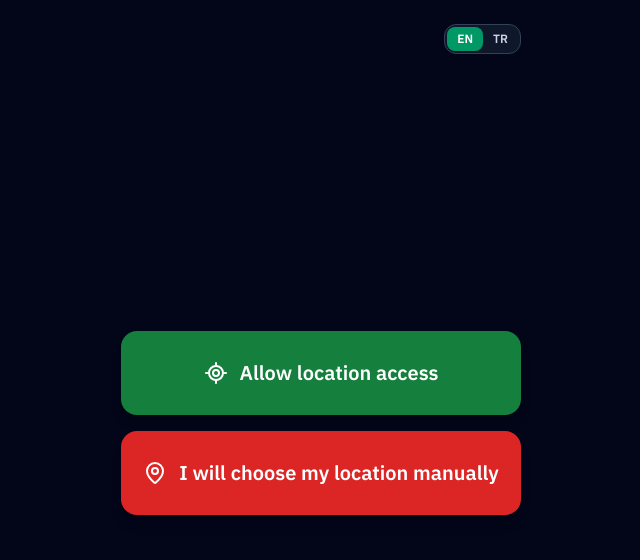
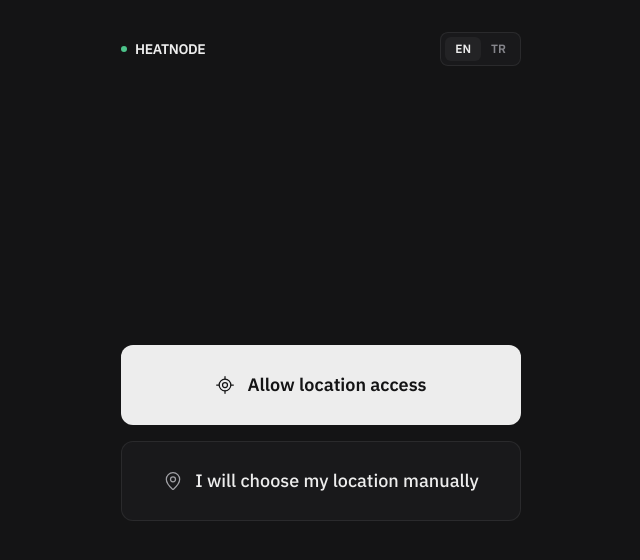
Before and after one commit to yunusemre-celik/headnode_cop31, a React (Vite) app in the folder frontend/: page / in a window 1280 px wide. Shown: the top 560 px of the page, without its empty margins (319-959 px from the left). Built offline with nearby package versions, Linux system fonts and the light colour scheme; no server answers.

Commit message:
feat(ui): citizen flow graphite redesign (Task 2)

```diff
--- a/frontend/src/App.jsx
+++ b/frontend/src/App.jsx
@@ -141,7 +141,7 @@ export default function App({ initialScreen = "S01", initialRoute }) {
     return (
       <div
         dir={isRtl ? "rtl" : "ltr"}
-        className="min-h-dvh bg-slate-950 text-slate-100"
+        className="min-h-dvh bg-[#141415] text-[#ededed]"
       >
         <DemoAuthorityPanel
           t={t}
@@ -163,7 +163,7 @@ export default function App({ initialScreen = "S01", initialRoute }) {
   return (
     <main
       dir={isRtl ? "rtl" : "ltr"}
-      className="min-h-dvh bg-slate-950 text-slate-100"
+      className="min-h-dvh bg-[#141415] text-[#ededed]"
     >
       {activeScreen === "S01" && (
         <S01LocationStart
--- a/frontend/src/components/BackButton.jsx
+++ b/frontend/src/components/BackButton.jsx
@@ -5,11 +5,10 @@ export default function BackButton({ label, onClick, isRtl = false }) {
     <button
       type="button"
       onClick={onClick}
-      style={{ backgroundColor: "#4B5563" }}
-      className="w-full min-h-[56px] px-5 py-3.5 rounded-2xl text-white font-semibold text-base sm:text-lg flex items-center justify-center gap-3 shadow-md active:scale-[0.99] transition-transform cursor-pointer whitespace-normal break-words text-center"
+      className="w-full bg-[#232325] hover:bg-[#2c2c2f] border border-[#ededed]/[0.08] text-[#ededed] rounded-xl min-h-14 px-4 py-3 font-medium text-base flex items-center justify-center gap-2.5 active:scale-[0.98] unslop-transition cursor-pointer whitespace-normal break-words text-center"
     >
       <ArrowLeft
-        className={`w-5 h-5 shrink-0 ${isRtl ? "rotate-180" : ""}`}
+        className={`w-[18px] h-[18px] shrink-0 stroke-[1.5] ${isRtl ? "rotate-180" : ""}`}
         aria-hidden="true"
       />
       <span>{label}</span>
--- a/frontend/src/components/S01LocationStart.jsx
+++ b/frontend/src/components/S01LocationStart.jsx
@@ -52,22 +52,31 @@ export default function S01LocationStart({
   }
 
   return (
-    <div className="flex flex-col justify-center min-h-dvh p-4 sm:p-6 max-w-md mx-auto gap-4">
-      {onChangeLang && (
-        <div className="flex justify-end">
+    <div className="flex flex-col justify-between min-h-dvh p-4 sm:p-6 max-w-md mx-auto gap-4">
+      <header className="flex items-center justify-between py-2">
+        <div className="flex items-center gap-2">
+          <span
+            className="w-1.5 h-1.5 rounded-full bg-[#4cc38a] shrink-0"
+            aria-hidden="true"
+          />
+          <span className="font-semibold text-sm text-[#ededed] tracking-tight">
+            HEATNODE
+          </span>
+        </div>
+        {onChangeLang && (
           <div
             role="group"
             aria-label="Language"
-            className="inline-flex rounded-xl bg-slate-900 border border-slate-700 p-0.5 text-xs font-semibold"
+            className="inline-flex rounded-lg bg-[#19191b] border border-[#ededed]/[0.08] p-1 text-xs font-semibold"
           >
             <button
               type="button"
               onClick={() => onChangeLang("en")}
               aria-pressed={lang === "en"}
-              className={`px-2.5 py-1 rounded-lg cursor-pointer transition-colors ${
+              className={`px-2.5 py-1 rounded-md cursor-pointer unslop-transition ${
                 lang === "en"
-                  ? "bg-emerald-600 text-white"
-                  : "text-slate-300 hover:text-white"
+                  ? "bg-[#232325] text-[#ededed]"
+                  : "text-[#85858b] hover:text-[#ededed]"
               }`}
             >
               EN
@@ -76,43 +85,42 @@ export default function S01LocationStart({
               type="button"
               onClick={() => onChangeLang("tr")}
               aria-pressed={lang === "tr"}
-              className={`px-2.5 py-1 rounded-lg cursor-pointer transition-colors ${
+              className={`px-2.5 py-1 rounded-md cursor-pointer unslop-transition ${
                 lang === "tr"
-                  ? "bg-emerald-600 text-white"
-                  : "text-slate-300 hover:text-white"
+                  ? "bg-[#232325] text-[#ededed]"
+                  : "text-[#85858b] hover:text-[#ededed]"
               }`}
             >
               TR
             </button>
           </div>
-        </div>
-      )}
+        )}
+      </header>
+
       <div className="flex-1 flex flex-col justify-center gap-4">
         <button
           type="button"
           onClick={handleAllowLocation}
           disabled={locating}
-          style={{ backgroundColor: "#15803D" }}
-          className="w-full min-h-[84px] px-5 py-5 rounded-2xl text-white font-bold text-lg sm:text-xl flex items-center justify-center gap-3 shadow-lg active:scale-[0.99] transition-transform cursor-pointer disabled:opacity-70 whitespace-normal break-words text-center"
+          className="w-full bg-[#ededed] hover:bg-white text-[#141415] rounded-xl min-h-20 px-5 py-4 font-semibold text-base sm:text-lg flex items-center justify-center gap-3 active:scale-[0.98] unslop-transition cursor-pointer disabled:opacity-50 whitespace-normal break-words text-center"
         >
-          <LocateFixed className="w-6 h-6 shrink-0" aria-hidden="true" />
+          <LocateFixed className="w-5 h-5 shrink-0 stroke-[1.5]" aria-hidden="true" />
           <span>{locating ? t.s01_locating : t.s01_allow_location}</span>
         </button>
 
         <button
           type="button"
           onClick={onManualSelect}
-          style={{ backgroundColor: "#DC2626" }}
-          className="w-full min-h-[84px] px-5 py-5 rounded-2xl text-white font-bold text-lg sm:text-xl flex items-center justify-center gap-3 shadow-lg active:scale-[0.99] transition-transform cursor-pointer whitespace-normal break-words text-center"
+          className="w-full bg-[#19191b] hover:bg-[#232325] border border-[#ededed]/[0.08] hover:border-[#ededed]/[0.14] text-[#ededed] rounded-xl min-h-20 px-5 py-4 font-medium text-base sm:text-lg flex items-center justify-center gap-3 active:scale-[0.98] unslop-transition cursor-pointer whitespace-normal break-words text-center"
         >
-          <MapPin className="w-6 h-6 shrink-0" aria-hidden="true" />
+          <MapPin className="w-5 h-5 shrink-0 stroke-[1.5] text-[#a1a1a6]" aria-hidden="true" />
           <span>{t.s01_manual_location}</span>
         </button>
 
         {error && (
           <p
             role="alert"
-            className="text-red-300 bg-red-950/60 border border-red-800 rounded-xl px-4 py-3 text-sm sm:text-base text-center"
+            className="bg-[#dc2626]/10 border border-[#dc2626]/30 text-[#fca5a5] rounded-xl px-4 py-3 text-sm text-center"
           >
             {error}
           </p>
--- a/frontend/src/components/S02ManualLocation.jsx
+++ b/frontend/src/components/S02ManualLocation.jsx
@@ -1,6 +1,7 @@
 import { useState } from "react";
 import { MapContainer, TileLayer, CircleMarker, useMapEvents } from "react-leaflet";
 import { Check, MapPin } from "lucide-react";
+import BackButton from "./BackButton.jsx";
 
 const DEFAULT_CENTER = [36.8969, 30.7133];
 
@@ -17,6 +18,8 @@ export default function S02ManualLocation({
   t,
   initialLocation,
   onConfirm,
+  onBack,
+  isRtl = false,
 }) {
   const [pin, setPin] = useState(
     initialLocation &&
@@ -30,16 +33,16 @@ export default function S02ManualLocation({
 
   return (
     <div className="flex flex-col justify-between min-h-dvh p-4 sm:p-6 max-w-2xl mx-auto gap-3">
-      <div className="flex items-center justify-center gap-2 text-slate-200 text-sm sm:text-base font-medium py-1">
-        <MapPin className="w-5 h-5 shrink-0 text-red-400" aria-hidden="true" />
+      <div className="flex items-center justify-center gap-2 text-[#a1a1a6] text-sm font-medium py-1">
+        <MapPin className="w-[18px] h-[18px] stroke-[1.5] text-[#dc2626] shrink-0" aria-hidden="true" />
         <span>{t.s02_tap_hint}</span>
       </div>
 
-      <div className="flex-1 min-h-[320px] rounded-2xl overflow-hidden border border-slate-700 shadow-lg relative">
+      <div className="flex-1 min-h-80 rounded-2xl overflow-hidden border border-[#ededed]/[0.08] relative">
         <MapContainer
           center={center}
           zoom={13}
-          className="w-full h-full min-h-[320px]"
+          className="w-full h-full min-h-80"
         >
           <TileLayer
             attribution="&copy; OpenStreetMap"
@@ -52,7 +55,7 @@ export default function S02ManualLocation({
               radius={10}
               pathOptions={{
                 color: "#FFFFFF",
-                weight: 3,
+                weight: 2,
                 fillColor: "#DC2626",
                 fillOpacity: 1,
               }}
@@ -66,12 +69,18 @@ export default function S02ManualLocation({
           type="button"
           disabled={!pin}
           onClick={() => pin && onConfirm(pin.lat, pin.lng)}
-          style={{ backgroundColor: "#15803D" }}
-          className="w-full min-h-[64px] px-5 py-4 rounded-2xl text-white font-bold text-lg flex items-center justify-center gap-3 shadow-lg active:scale-[0.99] transition-transform cursor-pointer disabled:opacity-40 disabled:cursor-not-allowed whitespace-normal break-words text-center"
+          className="w-full bg-[#ededed] hover:bg-white text-[#141415] rounded-xl min-h-16 px-5 py-4 font-semibold text-base sm:text-lg flex items-center justify-center gap-3 active:scale-[0.98] unslop-transition disabled:opacity-35 disabled:cursor-not-allowed cursor-pointer whitespace-normal break-words text-center"
         >
-          <Check className="w-6 h-6 shrink-0" aria-hidden="true" />
+          <Check className="w-5 h-5 shrink-0 stroke-[1.5]" aria-hidden="true" />
           <span>{t.s02_confirm_location}</span>
         </button>
+        {onBack && (
+          <BackButton
+            label={t.back || "Back"}
+            onClick={onBack}
+            isRtl={isRtl}
+          />
+        )}
       </div>
     </div>
   );
--- a/frontend/src/components/S04DisasterSelection.jsx
+++ b/frontend/src/components/S04DisasterSelection.jsx
@@ -1,38 +1,61 @@
 import { DISASTER_CODES } from "../i18n.js";
 import { DISASTER_META } from "./disasterMeta.js";
+import BackButton from "./BackButton.jsx";
 
 export default function S04DisasterSelection({
   t,
   submitting,
   onSelectDisaster,
+  onBack,
+  isRtl = false,
+  reportMode,
 }) {
   return (
     <div className="flex flex-col justify-between min-h-dvh p-4 sm:p-6 max-w-2xl mx-auto gap-4">
       <div className="flex-1 flex flex-col justify-center">
         <div className="grid grid-cols-1 sm:grid-cols-2 gap-3">
           {DISASTER_CODES.map((code) => {
-            const { Icon, bg } = DISASTER_META[code];
+            const { Icon, color } = DISASTER_META[code] || {};
             return (
               <button
                 key={code}
                 type="button"
                 disabled={submitting}
                 onClick={() => onSelectDisaster(code)}
-                style={{ backgroundColor: bg }}
-                className="w-full min-h-[68px] px-4 py-3.5 rounded-2xl text-white font-bold text-base sm:text-lg flex items-center justify-center gap-3 shadow-md active:scale-[0.99] transition-transform cursor-pointer disabled:opacity-60 whitespace-normal break-words text-center"
+                className="w-full bg-[#19191b] hover:bg-[#232325] border border-[#ededed]/[0.08] hover:border-[#ededed]/[0.14] rounded-xl min-h-16 px-4 py-3.5 text-[#ededed] font-medium text-base flex items-center justify-start gap-3 active:scale-[0.98] unslop-transition cursor-pointer disabled:opacity-50 text-start whitespace-normal break-words"
               >
-                <Icon className="w-6 h-6 shrink-0" aria-hidden="true" />
-                <span>{t.disasters[code]}</span>
+                <span
+                  className="w-2 h-2 rounded-full shrink-0"
+                  style={{ backgroundColor: color }}
+                  aria-hidden="true"
+                />
+                {Icon && (
+                  <Icon
+                    className="w-[18px] h-[18px] shrink-0 text-[#a1a1a6]"
+                    strokeWidth={1.5}
+                    aria-hidden="true"
+                  />
+                )}
+                <span className="flex-1">{t.disasters[code]}</span>
               </button>
             );
           })}
         </div>
         {submitting && (
-          <p className="text-center text-slate-300 text-sm mt-3">
+          <p className="text-center text-[#a1a1a6] text-sm mt-3">
             {t.s04_submitting}
           </p>
         )}
       </div>
+      {onBack && (
+        <div className="pt-2">
+          <BackButton
+            label={t.back || "Back"}
+            onClick={onBack}
+            isRtl={isRtl}
+          />
+        </div>
+      )}
     </div>
   );
 }
```
Also changed, not shown: frontend/src/components/S03MainChoice.jsx (+29 -10 lines), frontend/src/components/S05SubmitResult.jsx (+10 -15 lines).
